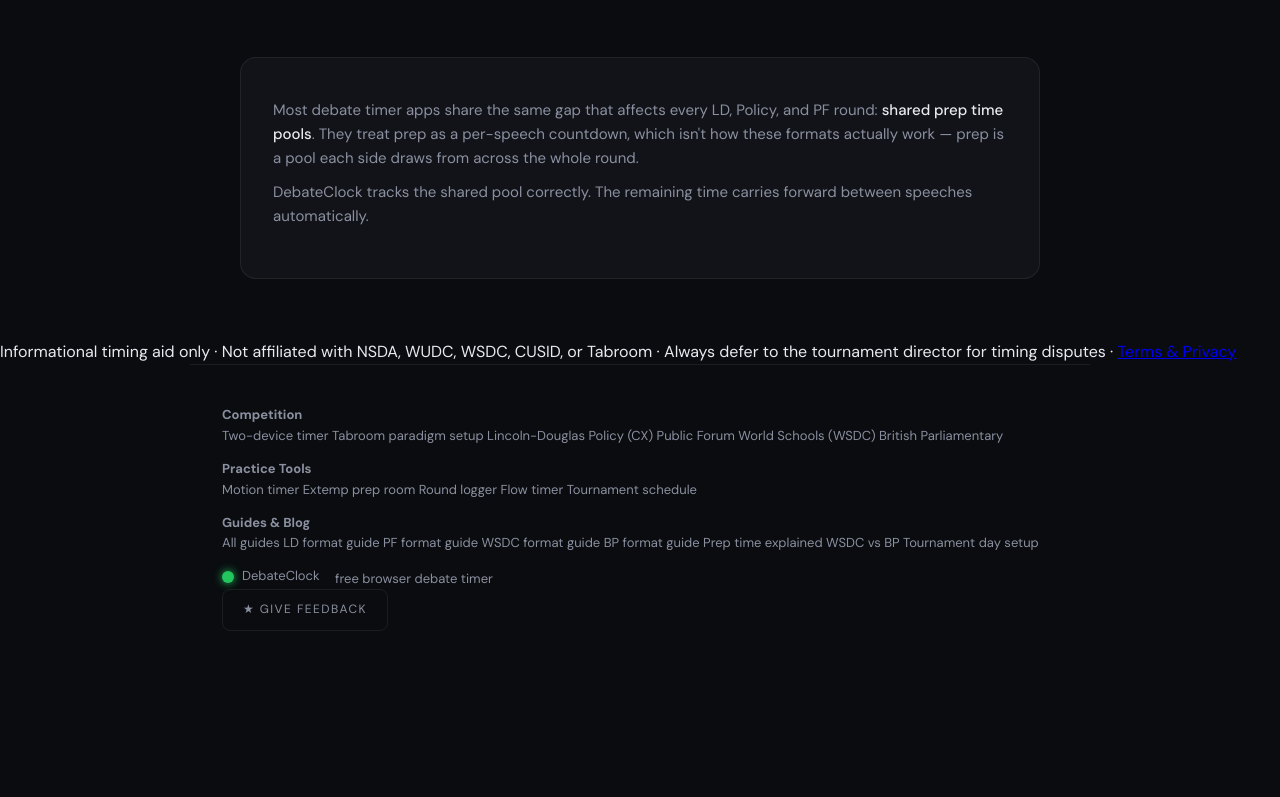
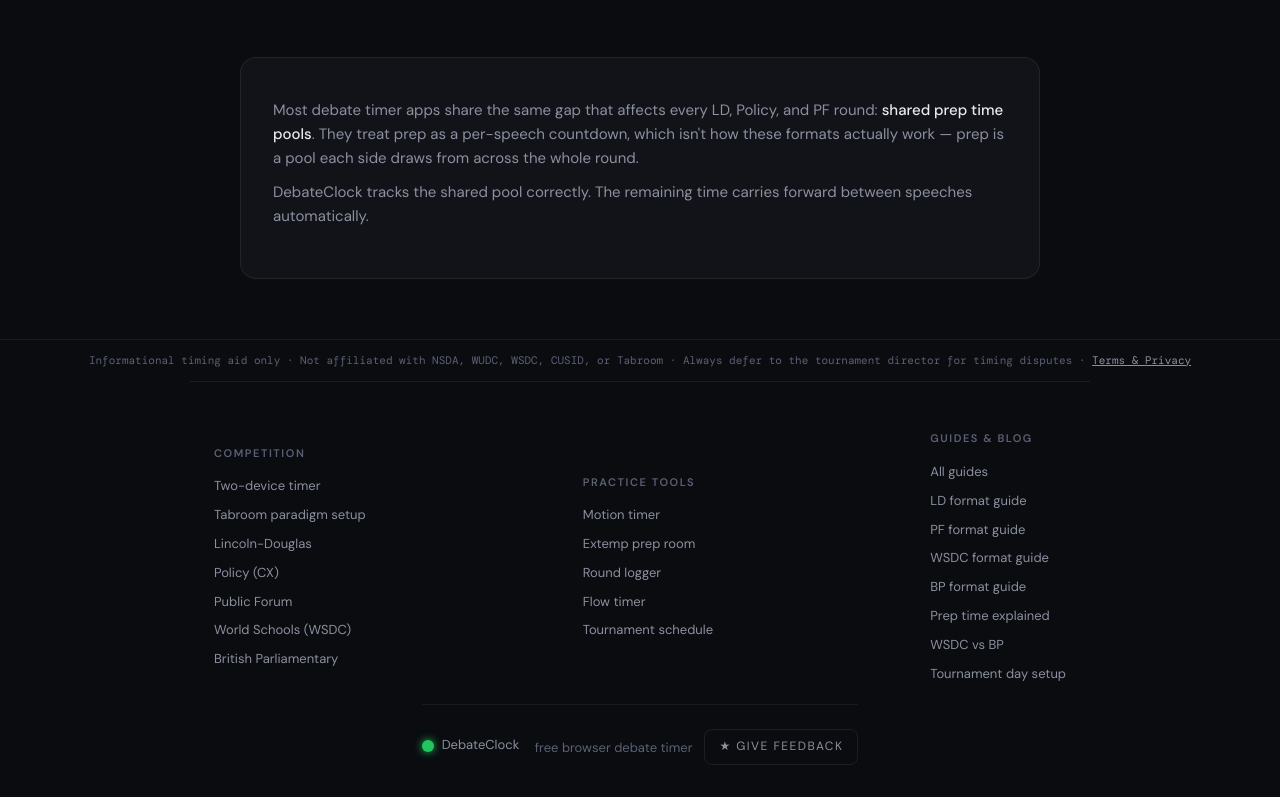
Before and after one commit to metriclogic26/debateclock, a website: page index.html in a window 1280 px wide. Shown: the part 2654-3451 px from the top of the page. Before the commit the page ends 3325 px from the top, so only its background shows below. Drawn offline with nearby package versions, Linux system fonts and the light colour scheme.

Commit message:
Homepage: add footer CSS so columns render correctly

```diff
--- a/index.html
+++ b/index.html
@@ -253,7 +253,21 @@
     .how-arrow { display: none; }
   }
 
-  </style>
+
+  /* FOOTER */
+  .site-footer { background: #0A0C0F; border-top: 1px solid rgba(255,255,255,0.07); padding: 48px 24px 32px; }
+  .footer-cols { display: grid; grid-template-columns: repeat(3,1fr); gap: 32px; max-width: 900px; margin: 0 auto 40px; }
+  .footer-col h4 { font-size: 11px; font-weight: 600; letter-spacing: 0.14em; text-transform: uppercase; color: #5B6175; margin-bottom: 14px; }
+  .footer-col a { display: block; font-size: 13px; color: #8B90A0; text-decoration: none; margin-bottom: 8px; transition: color 0.15s; }
+  .footer-col a:hover { color: #E8EAF0; }
+  .footer-row { max-width: 900px; margin: 0 auto; display: flex; align-items: center; justify-content: space-between; padding-top: 24px; border-top: 1px solid rgba(255,255,255,0.06); font-size: 13px; color: #5B6175; flex-wrap: wrap; gap: 12px; }
+  .feedback-btn { background: transparent; border: 1px solid rgba(255,255,255,0.08); border-radius: 8px; padding: 7px 14px; font-size: 12px; color: #8B90A0; text-decoration: none; transition: all 0.15s; }
+  .feedback-btn:hover { border-color: rgba(255,255,255,0.16); color: #E8EAF0; }
+  .site-disclaimer { background: #0A0C0F; border-top: 1px solid rgba(255,255,255,0.06); padding: 12px 24px; text-align: center; font-size: 11px; color: #5B6175; font-family: 'DM Mono', monospace; line-height: 1.6; }
+  .site-disclaimer a { color: #8B90A0; }
+  @media (max-width: 640px) { .footer-cols { grid-template-columns: 1fr 1fr; } }
+
+</style>
 </head>
 <body>
 <nav class="site-nav">
```
